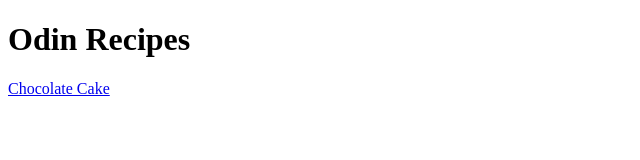
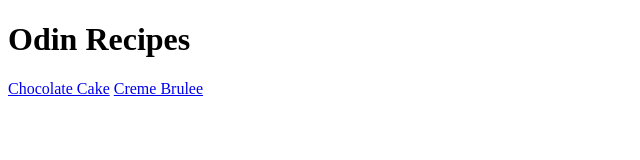
Before and after one commit to bubblegum-pop/odin-recipes, a plain HTML site: page index.html in a window 1280 px wide. Shown: the whole page, without its empty margins (0-640 px from the left). Drawn offline with Linux system fonts and the light colour scheme.

Commit message:
Add creme-brulee.html link to index.html

```diff
--- a/index.html
+++ b/index.html
@@ -8,5 +8,6 @@
 <body>
     <h1>Odin Recipes</h1>
     <a href="./recipes/chocolate-cake.html">Chocolate Cake</a>
+    <a href="./recipes/creme-brulee.html">Creme Brulee</a>
 </body>
 </html>
```
